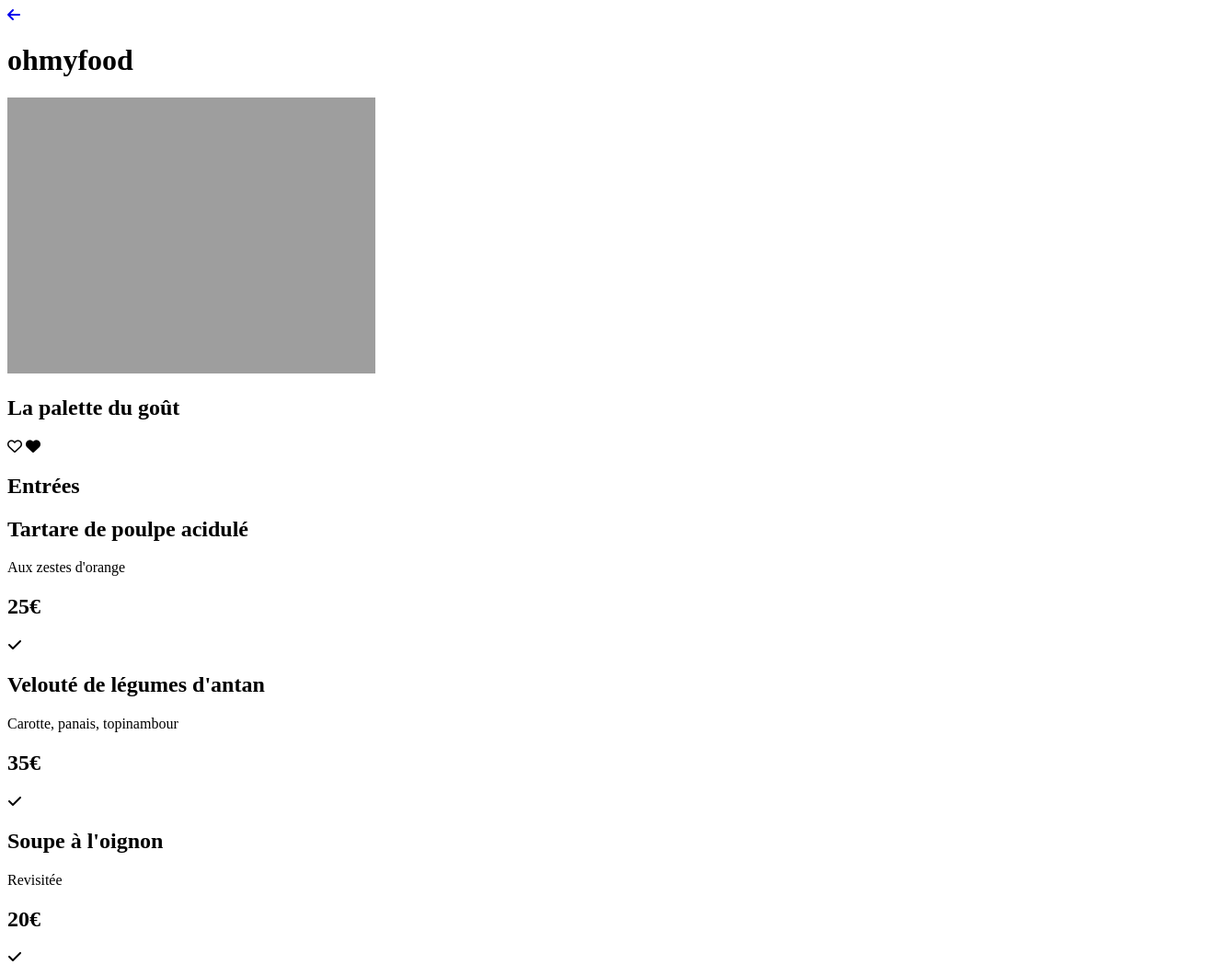
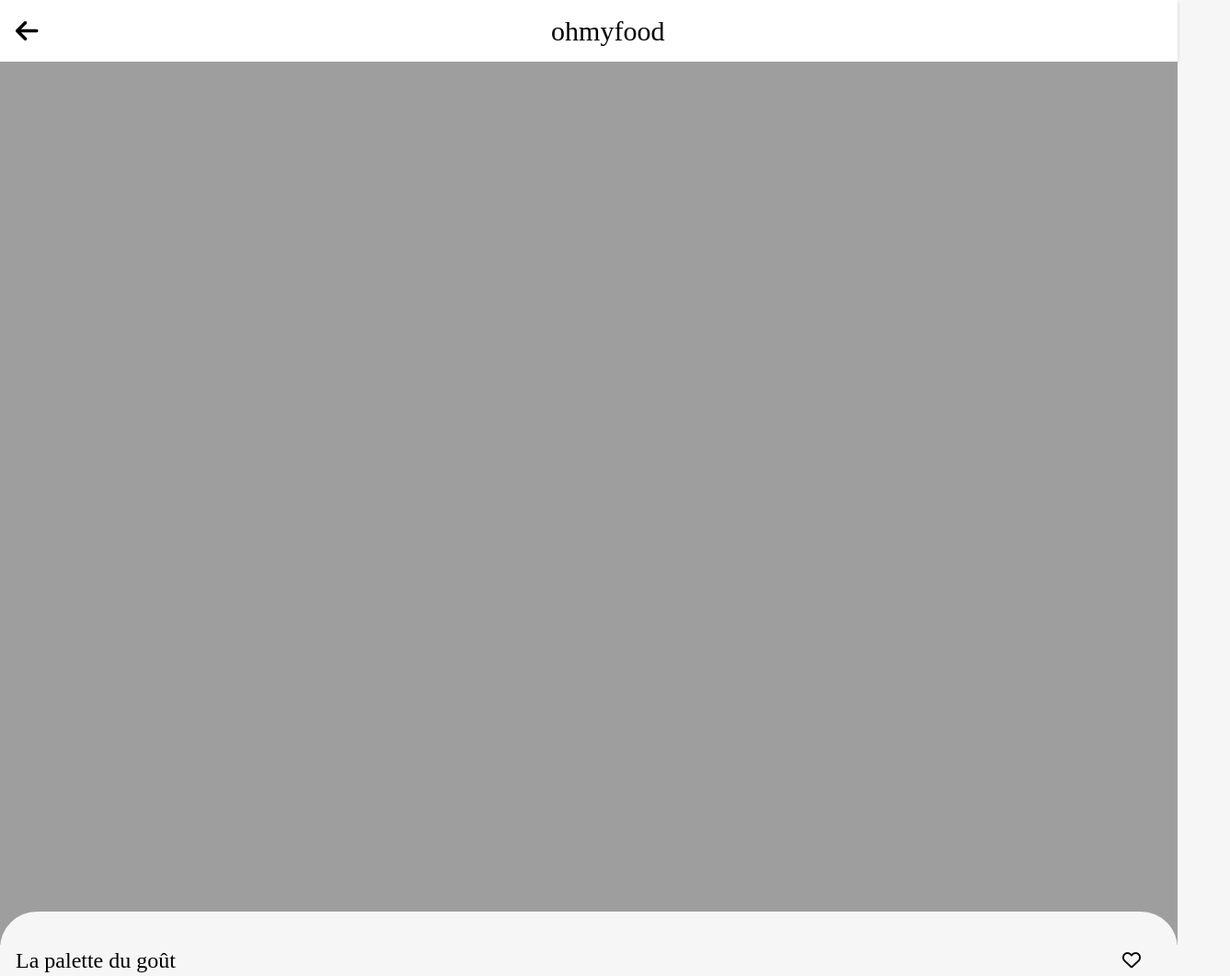
Before and after one commit to HiroFr/OC_Project-4_OhMyFood, a website: page menu/alf.html in a window 1280 px wide. Shown: the top 1061 px of the page at 92% size, 1337 px wide, since content can reach past the window. Drawn offline with Linux system fonts and the light colour scheme; the site is published under a folder, as on GitHub Pages, so addresses that start at the root find nothing; a web font is replaced by a local one.

Commit message:
fix : link css in html

```diff
--- a/index.html
+++ b/index.html
@@ -6,8 +6,8 @@
   <link rel="stylesheet" href="https://cdnjs.cloudflare.com/ajax/libs/font-awesome/6.2.1/css/all.min.css"
         integrity="sha512-MV7K8+y+gLIBoVD59lQIYicR65iaqukzvf/nwasF0nqhPay5w/9lJmVM2hMDcnK1OnMGCdVK+iQrJ7lzPJQd1w=="
         crossorigin="anonymous" referrerpolicy="no-referrer" />
-  <link rel="stylesheet" href="/style/style.css">
-  <link rel="stylesheet" href="/style/desktop.css">
+  <link rel="stylesheet" href="./style/menu/menu.css">
+  <link rel="stylesheet" href="./style/desktop.css">
   <title>OhMyFood</title>
 </head>
 <body>
--- a/menu/alf.html
+++ b/menu/alf.html
@@ -6,8 +6,8 @@
   <link rel="stylesheet" href="https://cdnjs.cloudflare.com/ajax/libs/font-awesome/6.2.1/css/all.min.css"
         integrity="sha512-MV7K8+y+gLIBoVD59lQIYicR65iaqukzvf/nwasF0nqhPay5w/9lJmVM2hMDcnK1OnMGCdVK+iQrJ7lzPJQd1w=="
         crossorigin="anonymous" referrerpolicy="no-referrer" />
-  <link rel="stylesheet" href="/style/menu/menu.css">
-  <link rel="stylesheet" href="/style/desktop.css">
+  <link rel="stylesheet" href="../style/menu/menu.css">
+  <link rel="stylesheet" href="../style/desktop.css">
   <title>OhMyFood</title>
 </head>
 <body>
```
Also changed, not shown: menu/ldds.html (+2 -2 lines), menu/lne.html (+2 -2 lines), menu/lpdg.html (+2 -2 lines).
